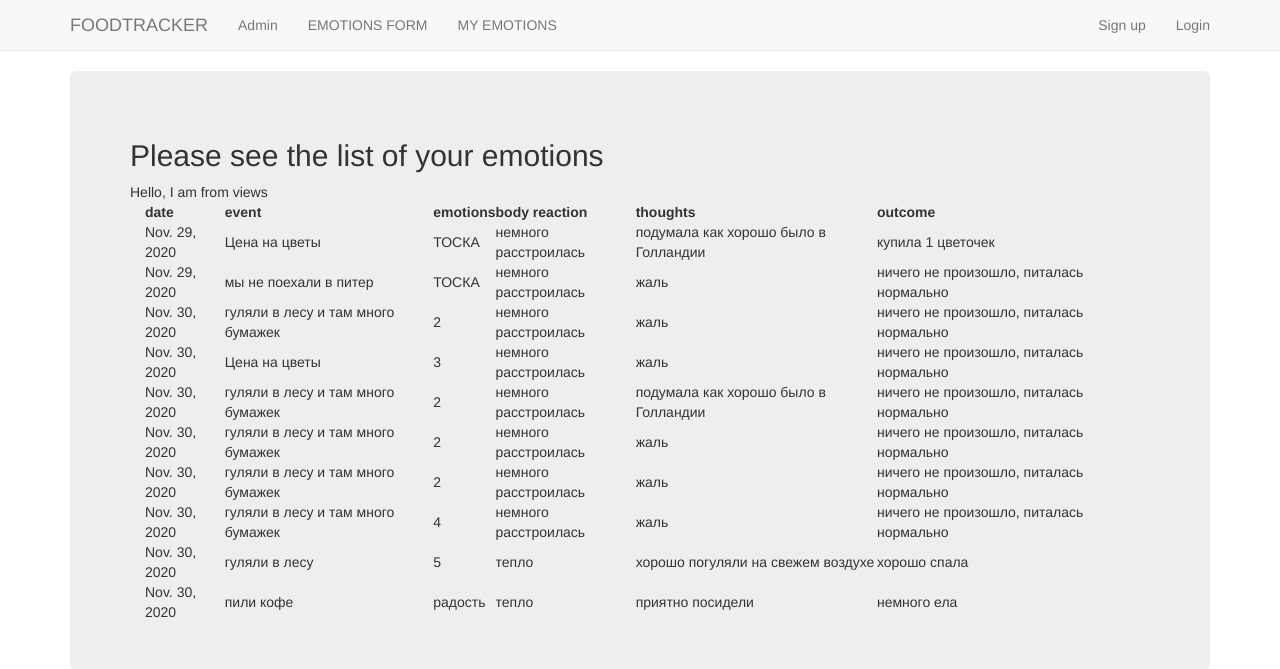
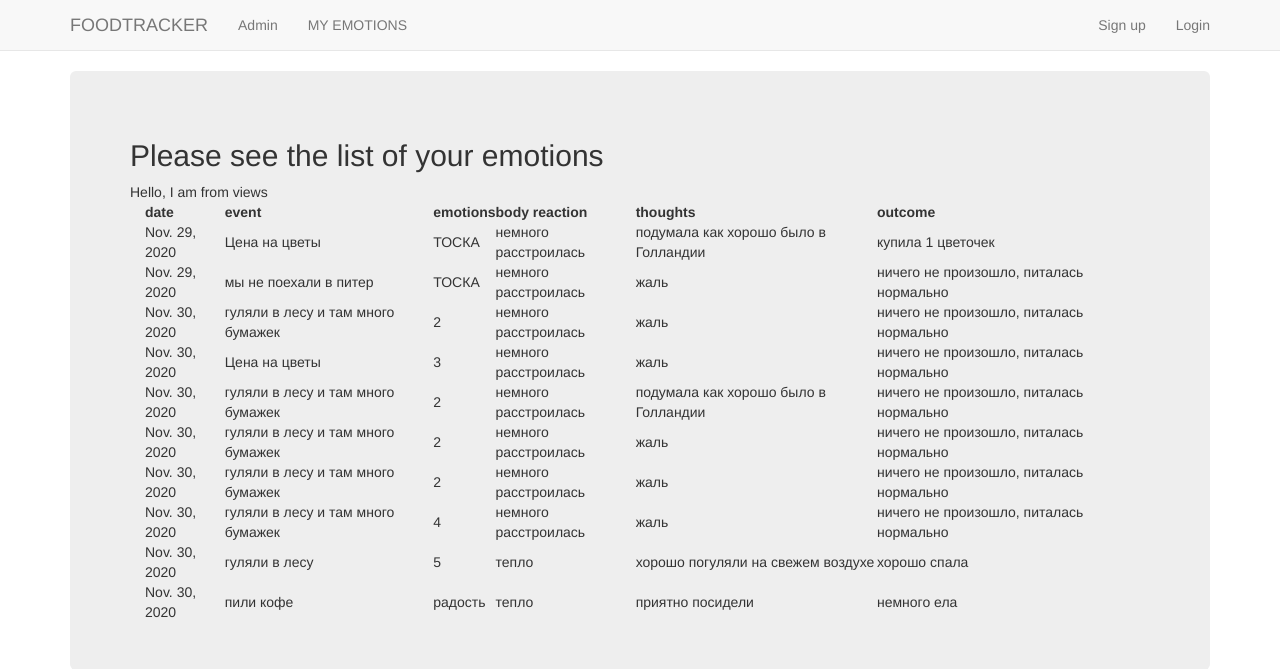
Before and after one commit to WillyGoodwill/django-emotions-project, a Django app: page /basic_app/emotions/ in a window 1280 px wide. Shown: the top 669 px of the page. Run offline with Django 3.2, Linux system fonts and the light colour scheme; data comes from the database, SQL or seed files in the repository; both versions use the stored data as it was after the commit; some libraries are stand-ins or nearby versions.

Commit message:
deleted emotions_form, and move all to index

```diff
--- a/basic_app/urls.py
+++ b/basic_app/urls.py
@@ -4,12 +4,13 @@ from basic_app import views
 from django.conf.urls import url
 
 
-#  TEMPLATE taggingh
+#  TEMPLATE tagging
 app_name = 'basic_app'
+
 urlpatterns = [
     url(r'^$', views.index,name = 'index'),
     url(r'^emotions/$', views.emotions,name = 'emotions'),
-    url(r'^emotions_form/$', views.emotions_form,name = 'emotions_form'),
+    # url(r'^emotions_form/$', views.emotions_form,name = 'emotions_form'),
 
     url(r'^login/$', views.login,name = 'login'),
     url(r'^signup/$', views.signup,name = 'signup'),
--- a/basic_app/views.py
+++ b/basic_app/views.py
@@ -12,12 +12,7 @@ from basic_app.forms import FormEmotions
 # application = get_wsgi_application()
 
 def index(request):
-    return render(request,'basic_app/index.html')
-
-def emotions_form(request):
-
     form = FormEmotions()
-
     if request.method == 'POST':
         form = FormEmotions(request.POST)
         if form.is_valid():
@@ -25,7 +20,20 @@ def emotions_form(request):
             form = FormEmotions()
         else:
             print('Form invalid')
-    return render(request,'basic_app/form_page.html',{'form':form})
+    return render(request,'basic_app/index.html',{'form':form})
+
+# def emotions_form(request):
+
+#     form = FormEmotions()
+
+#     if request.method == 'POST':
+#         form = FormEmotions(request.POST)
+#         if form.is_valid():
+#             form.save(commit = True)
+#             form = FormEmotions()
+#         else:
+#             print('Form invalid')
+#     return render(request,'basic_app/form_page.html',{'form':form})
 
 
 def emotions(request):
--- a/emotions_project/urls.py
+++ b/emotions_project/urls.py
@@ -22,8 +22,5 @@ urlpatterns = [
     url(r'^$', views.index, name = 'index'),
     url('admin/', admin.site.urls),
     url(r'^basic_app/', include('basic_app.urls')),
-    # url(r'^formpage/', views.form_emotions_view,name ='form_name'),
-
-
 
 ]
--- a/templates/basic_app/base.html
+++ b/templates/basic_app/base.html
@@ -12,7 +12,6 @@
                 <ul class = 'nav navbar-nav'>
                     <li><a class='navbar-brand' href="{% url 'index'%}">FOODTRACKER</a></li>
                     <li><a class = 'navbar-link' href="{% url 'admin:index'%}">Admin</a></li>
-                    <li><a class = 'navbar-link' href="{% url 'basic_app:emotions_form'%}">EMOTIONS FORM</a></li>
                     <li><a class = 'navbar-link' href="{% url 'basic_app:emotions'%}">MY EMOTIONS</a></li>
 
                 </ul>
```
Also changed, not shown: basic_app/forms.py (+4 -4 lines), templates/basic_app/form_page.html (deleted, +0 -13 lines), templates/basic_app/index.html (+10 -3 lines), db.sqlite3.
